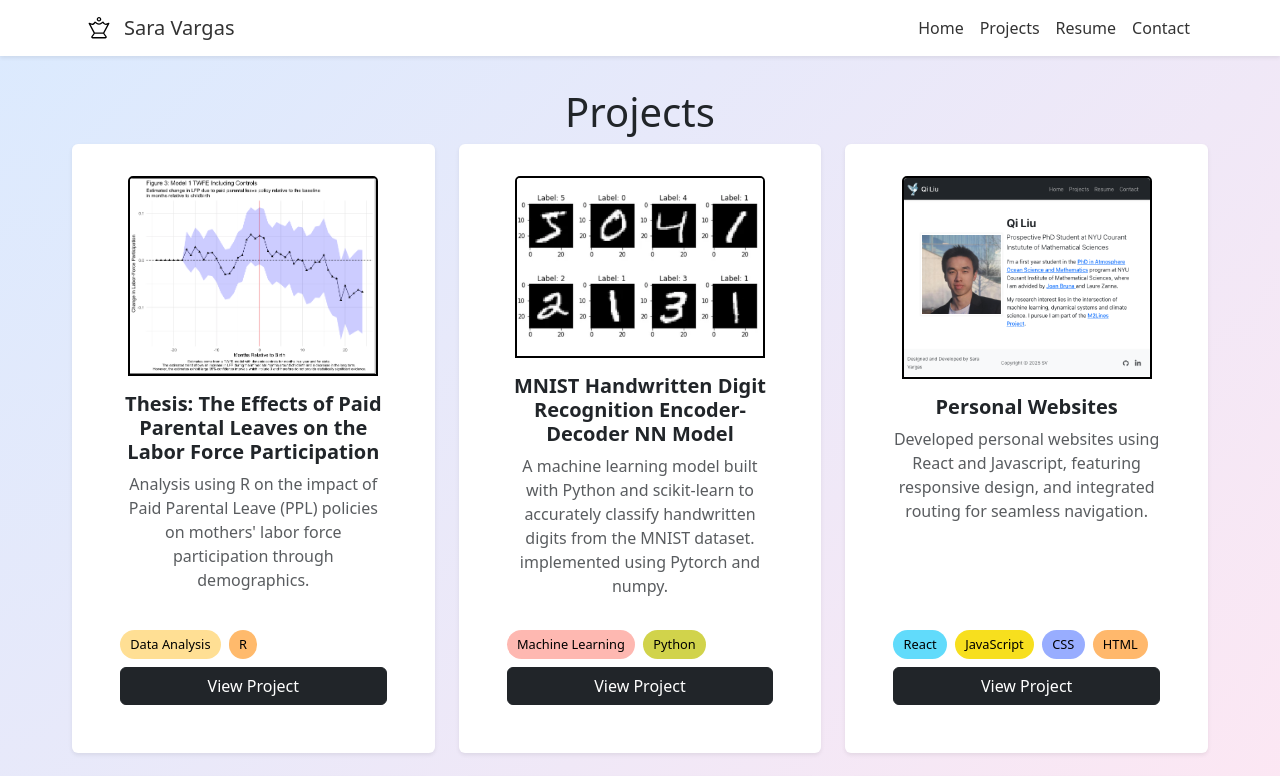
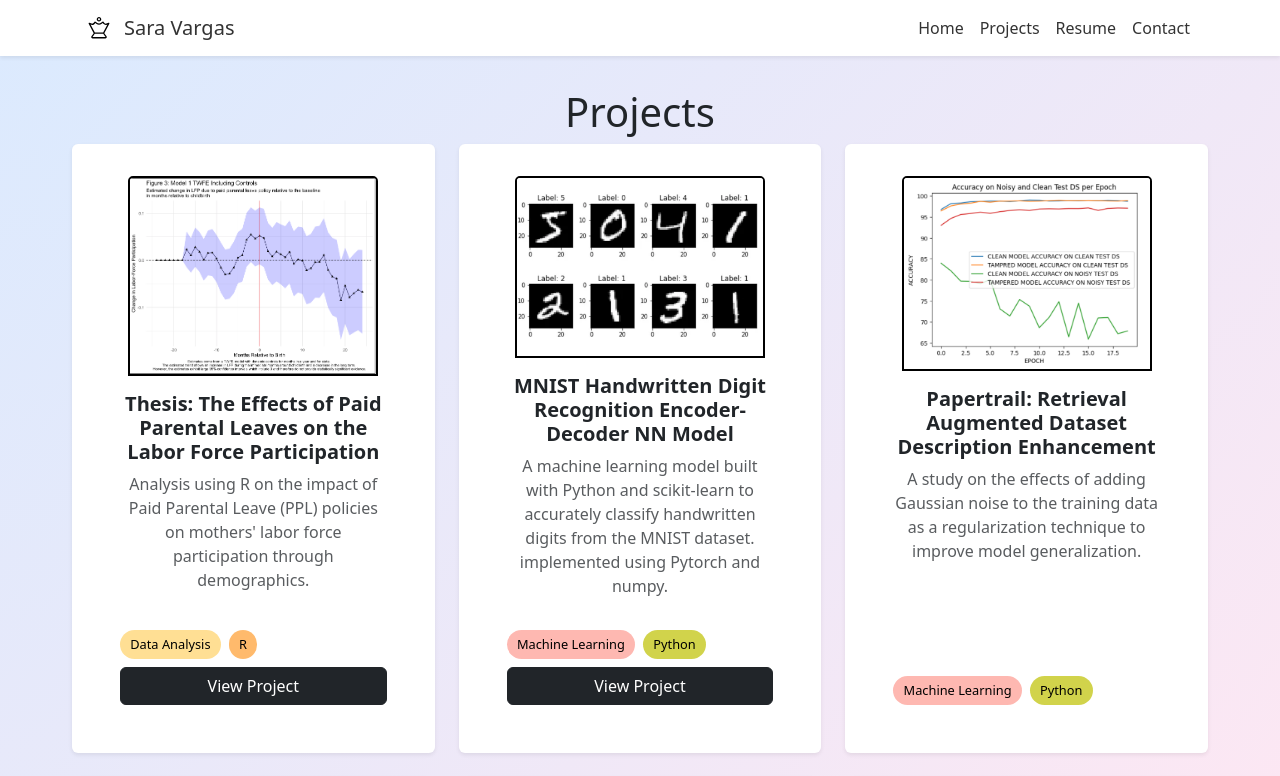
Before and after one commit to saravargas88/personal-website, a React (Vite) app in the folder sarawebsite/: page /projects in a window 1280 px wide. Shown: the top 776 px of the page. Built offline with nearby package versions, Linux system fonts and the light colour scheme.

Commit message:
Update projects.tsx

```diff
--- a/sarawebsite/src/components/Projects/projects.tsx
+++ b/sarawebsite/src/components/Projects/projects.tsx
@@ -22,14 +22,21 @@ export default function Projects() {
       skills: ["Machine_Learning", "Python"]
 
       },
-    {
+    /*{
       title: "Personal Websites",
       description: "Developed personal websites using React and Javascript, featuring responsive design, and integrated routing for seamless navigation.",
 
       imgSrc: "/thumbnails/qiwebsite.png",   // your own image
       link: "https://qi-personal-website.vercel.app/",
       skills: ["React", "JavaScript", "CSS", "HTML"]
-    },
+    }*/
+    {
+      title: "Papertrail: Retrieval Augmented Dataset Description Enhancement",
+      description: "A study on the effects of adding Gaussian noise to the training data as a regularization technique to improve model generalization.",
+      imgSrc: "/thumbnails/regularization-mnist.png",  // your own image
+      link: "",
+      skills: ["Machine_Learning", "Python"]
+      },
 
     {
       title: "Improving MNIST Classification with Gaussian Noise Regularization",
```
